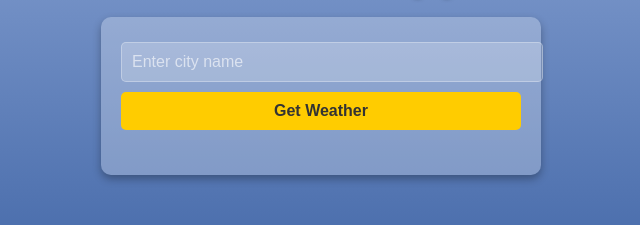
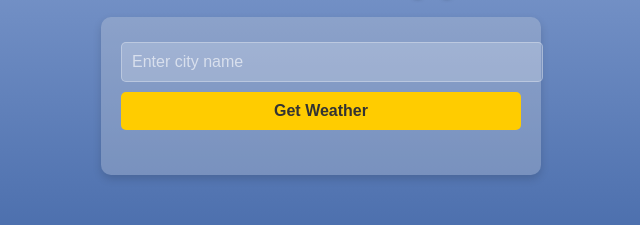
Before and after one commit to ryxnn07/weather-app, a plain HTML site: page index.html in a window 1280 px wide. Shown: the part 358-583 px from the top of the page, 319-959 px from the left. Drawn offline with Linux system fonts and the light colour scheme.

Commit message:
Update index.html

```diff
--- a/index.html
+++ b/index.html
@@ -27,10 +27,10 @@
         }
 
         #weatherApp {
-            background: rgba(255, 255, 255, 0.258);
+            background: rgba(220, 219, 219, 0.258);
             padding: 20px;
             border-radius: 10px;
-            box-shadow: 0 4px 8px rgba(0, 0, 0, 0.3);
+            box-shadow: 0 4px 8px rgba(0, 0, 0, 0.144);
             width: 90%;
             max-width: 400px;
         }
@@ -124,7 +124,7 @@
         } else if (temp < 12) {
             body.style.backgroundImage = "url('https://wallpapers.com/images/hd/winter-laptop-w0otzv7u2h307p5i.jpg')";
         } else {
-            body.style.backgroundImage = "url('https://i.pinimg.com/736x/3b/39/2b/3b392be0ffe869c1c036ace3277f88c6.jpg')";
+            body.style.backgroundImage = "url('https://wallpapers-clan.com/wp-content/uploads/2023/11/aesthetic-pastel-clouds-desktop-wallpaper-preview.jpg')";
         }
     }
 
```
